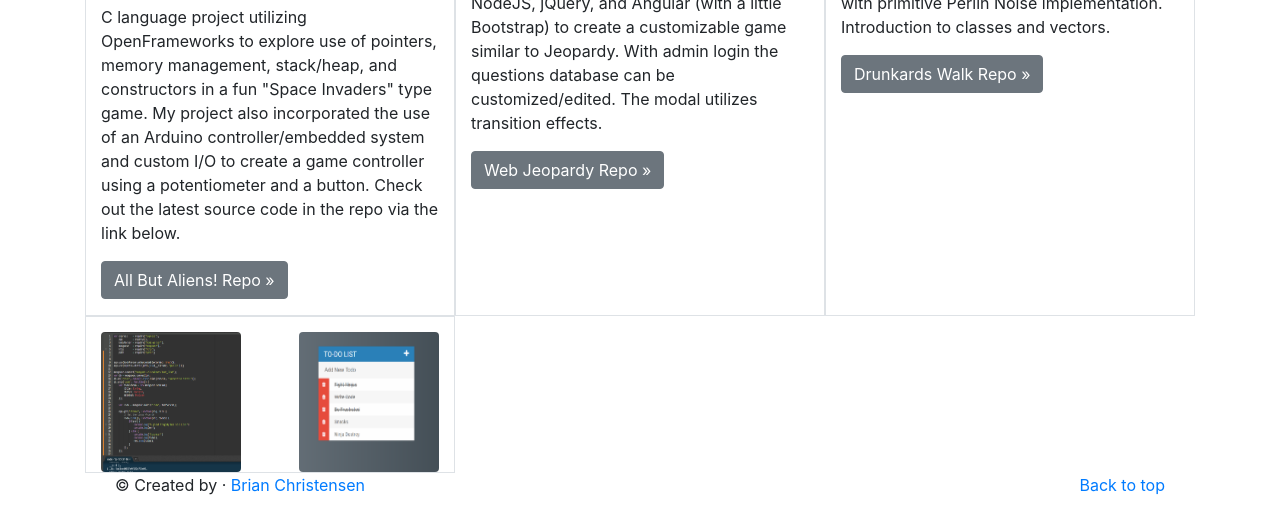
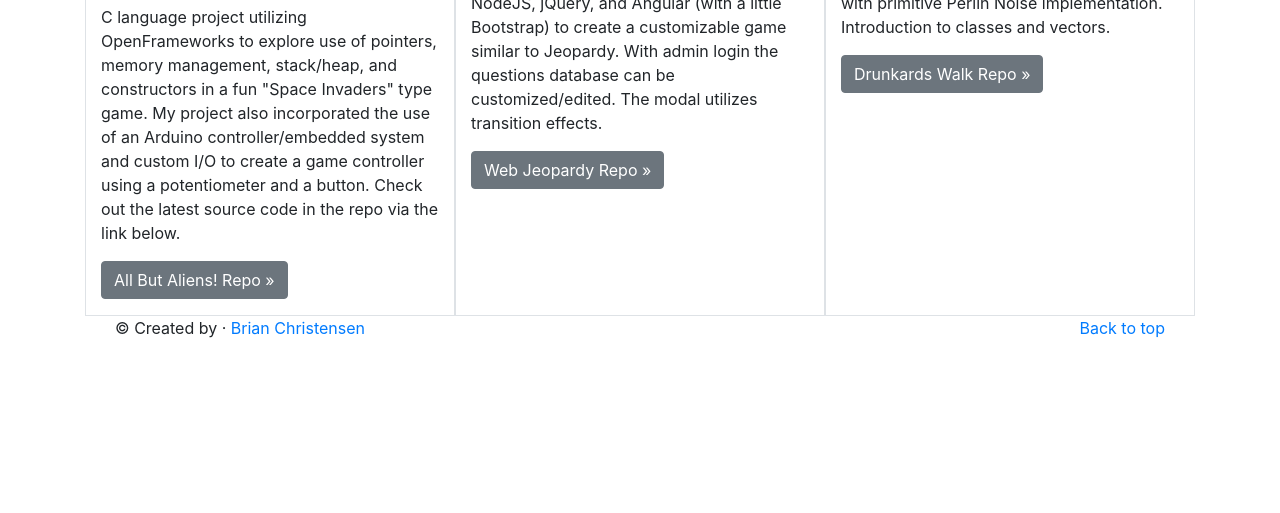
Before and after one commit to bmchristensen/bmchristensen.github.io, a plain HTML site: page index.html in a window 1280 px wide. Shown: the part 894-1407 px from the top of the page. After the commit the page ends 1250 px from the top, so only its background shows below. Drawn offline with nearby package versions, Linux system fonts and the light colour scheme; a script that the page names is missing.

```diff
--- a/index.html
+++ b/index.html
@@ -78,12 +78,6 @@
             <p>OOP with C++ to mimic Brownian Motion with primitive Perlin Noise implementation. Introduction to classes and vectors.</p>
             <p><a class="btn btn-secondary" target="_blank" rel="noopener noreferrer" href="https://github.com/bmchristensen/drunkards-walk" role="button">Drunkards Walk Repo &raquo;</a></p>
           </div><!-- /.col-lg-4 -->
-          <div class="col-lg-4 border">
-            <div>
-              <img class="rounded mx-auto float-right" src="images/todo.PNG" alt="Web Jeapardy Screen Capture" width="140" height="140">
-              <img class="rounded mx-auto float-left" src="images/todo2.PNG" alt="Web Jeapardy Screen Capture" width="140" height="140">
-            </div>
-          </div><!-- /.col-lg-4 -->
         </div><!-- /.row -->
 
       <!-- FOOTER -->
```
